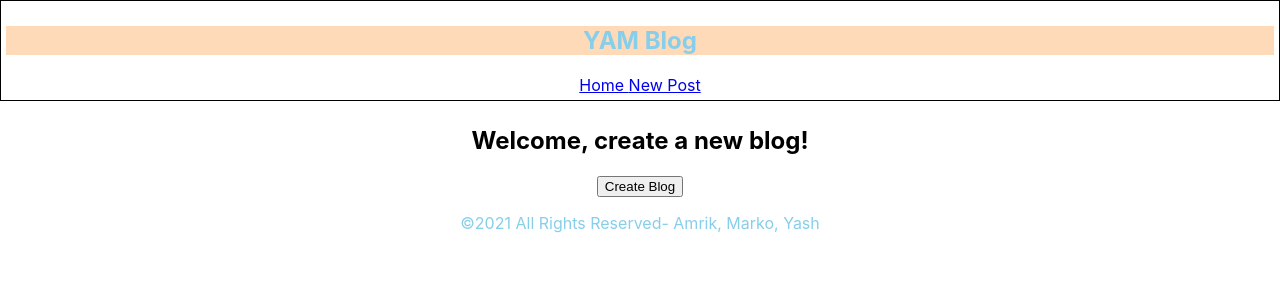
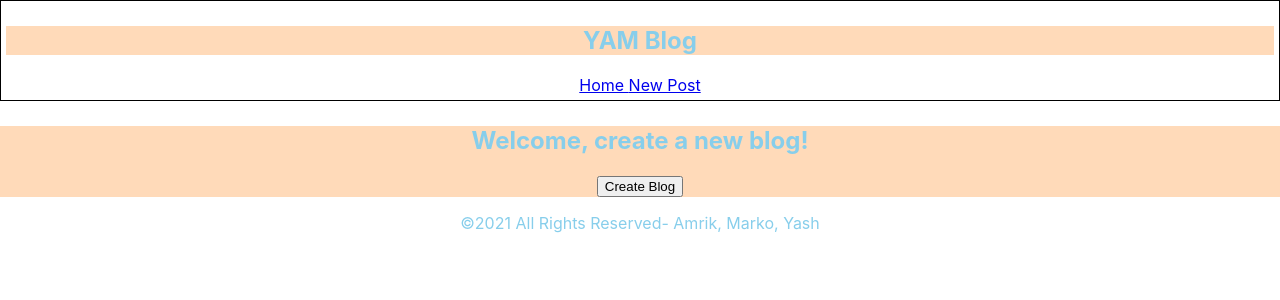
Before and after one commit to MarkoKupresanin/CutiehacksYAM, a React (Create React App) app: page /posts in a window 1280 px wide. Shown: the top 300 px of the page. Built offline with nearby package versions, Linux system fonts and the light colour scheme; no server answers; the database is empty.

Commit message:
Update BlogList.js

```diff
--- a/src/BlogList.js
+++ b/src/BlogList.js
@@ -8,7 +8,7 @@ const BlogList = () => {
     }
 
     return (
-        <div classname ="createblog">
+        <div className ="createblog">
             <h2>Welcome, create a new blog!</h2>
             <button onClick={createClick()}>Create Blog</button>
         </div>
```
